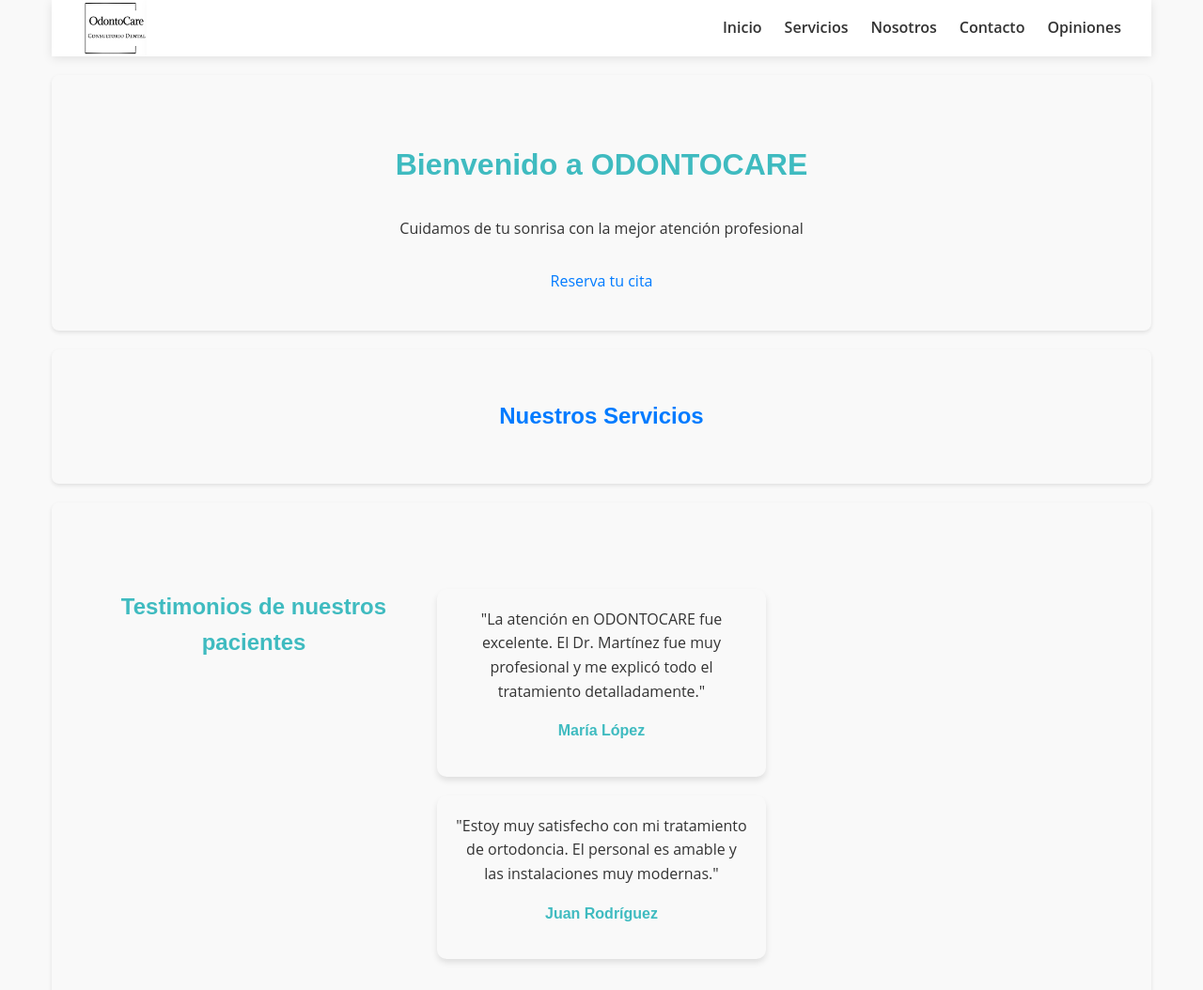
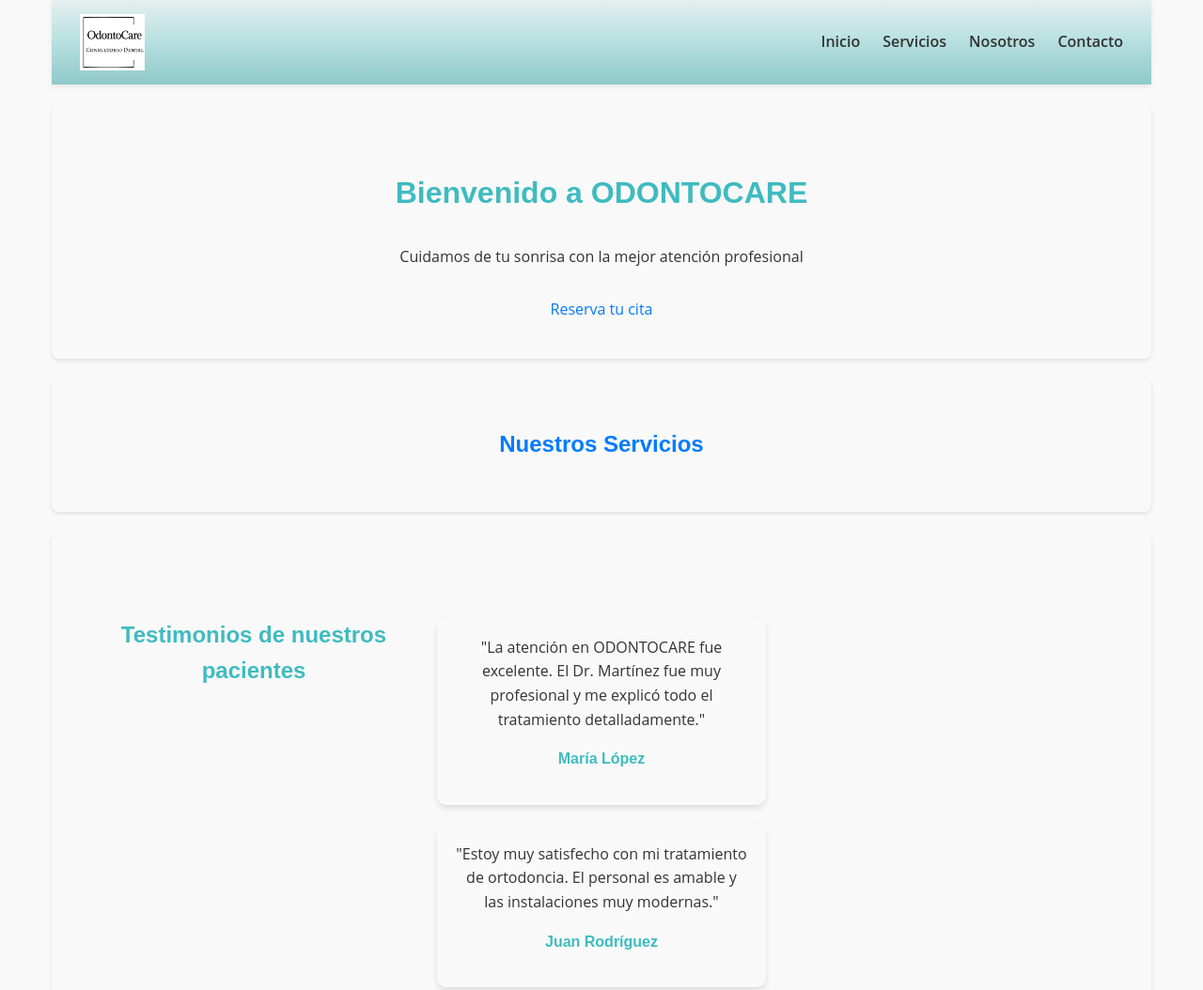
Before and after one commit to Dan7077/Odontocare, a plain HTML site: page index.html in a window 1280 px wide. Shown: the top 1054 px of the page at 94% size. Drawn offline with Linux system fonts and the light colour scheme; a script that the page names is missing.

Commit message:
Cambio color

```diff
--- a/css/styles.css
+++ b/css/styles.css
@@ -3,6 +3,34 @@
     padding: 0;
     box-sizing: border-box;
 }
+
+
+
+
+/* === Encabezado ODONTOCARE con degradado más visible === */
+.backgroud-color {
+  background-color: #b9e2e3; /* respaldo */
+  background: linear-gradient(to bottom, #e6efef 0%, #bfe3e3 40%, #8fc9cb 100%);
+  /* ↑ Arriba claro (#d9f1f2), medio tu color base (#b9e2e3), abajo más oscuro (#8fc9cb) */
+
+  box-shadow: 0 2px 6px rgba(0, 0, 0, 0.08);
+  padding: 15px 30px;
+  display: flex;
+  align-items: center;
+  justify-content: space-between;
+}
+
+
+
+
+
+
+
+
+
+
+
+
 
 body {
     font-family: 'Open Sans', Arial, sans-serif;
--- a/index.html
+++ b/index.html
@@ -8,18 +8,16 @@
     <link rel="logo" href="img/descarga.png">
 </head>
 <body>
-    <header>
+    <header class="backgroud-color">
         <div class="logo">
             <img src="./img/od.png" alt="Logo ODONTOCARE">
         </div>
         <nav>
             <ul>
                 <li><a href="index.html">Inicio</a></li>
-
                 <li><a href="servicios.html">Servicios</a></li>
                 <li><a href="nosotros.html">Nosotros</a></li>
                 <li><a href="contacto.html">Contacto</a></li>
-                <li><a href="index.html">Opiniones</a></li>
             </ul>
         </nav>
     </header>
```
Also changed, not shown: contacto.html (+1 -1 lines), nosotros.html (+1 -1 lines), servicios.html (+1 -1 lines).
